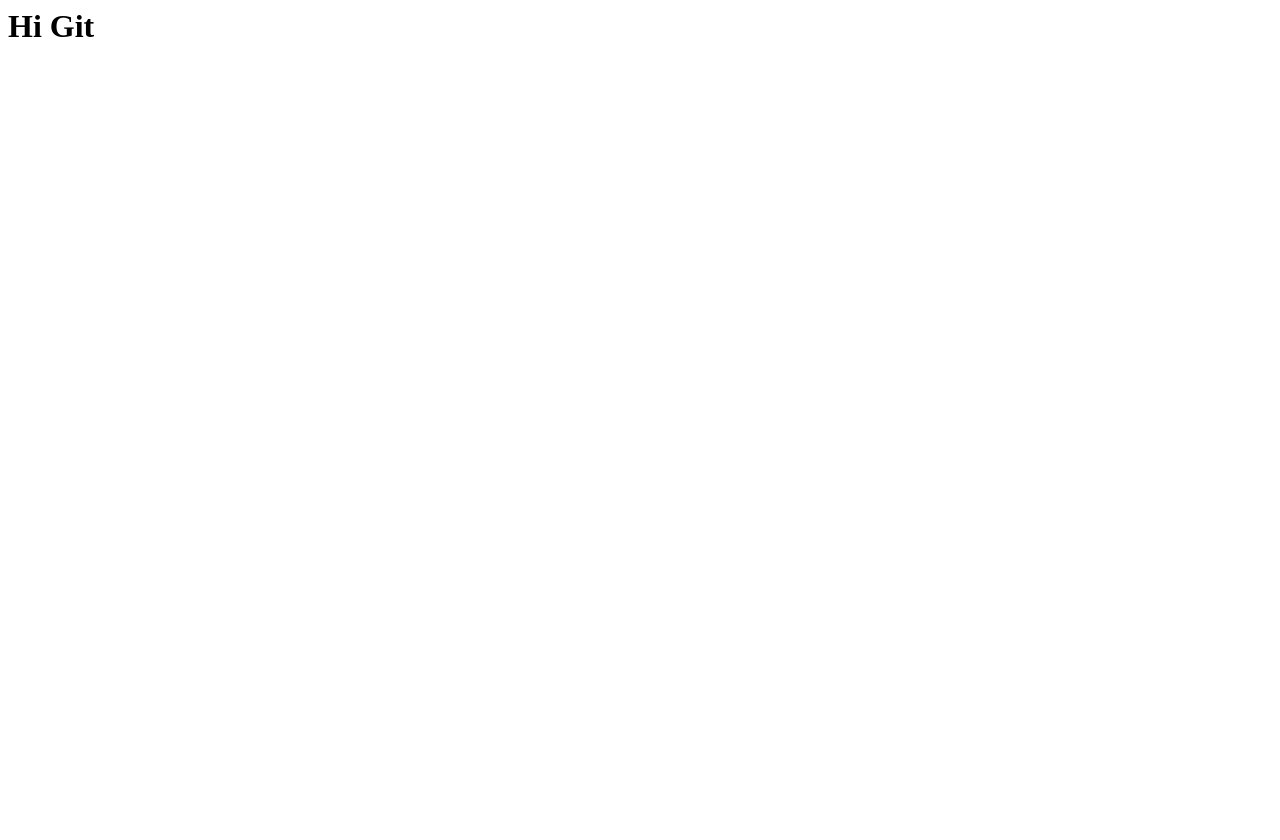
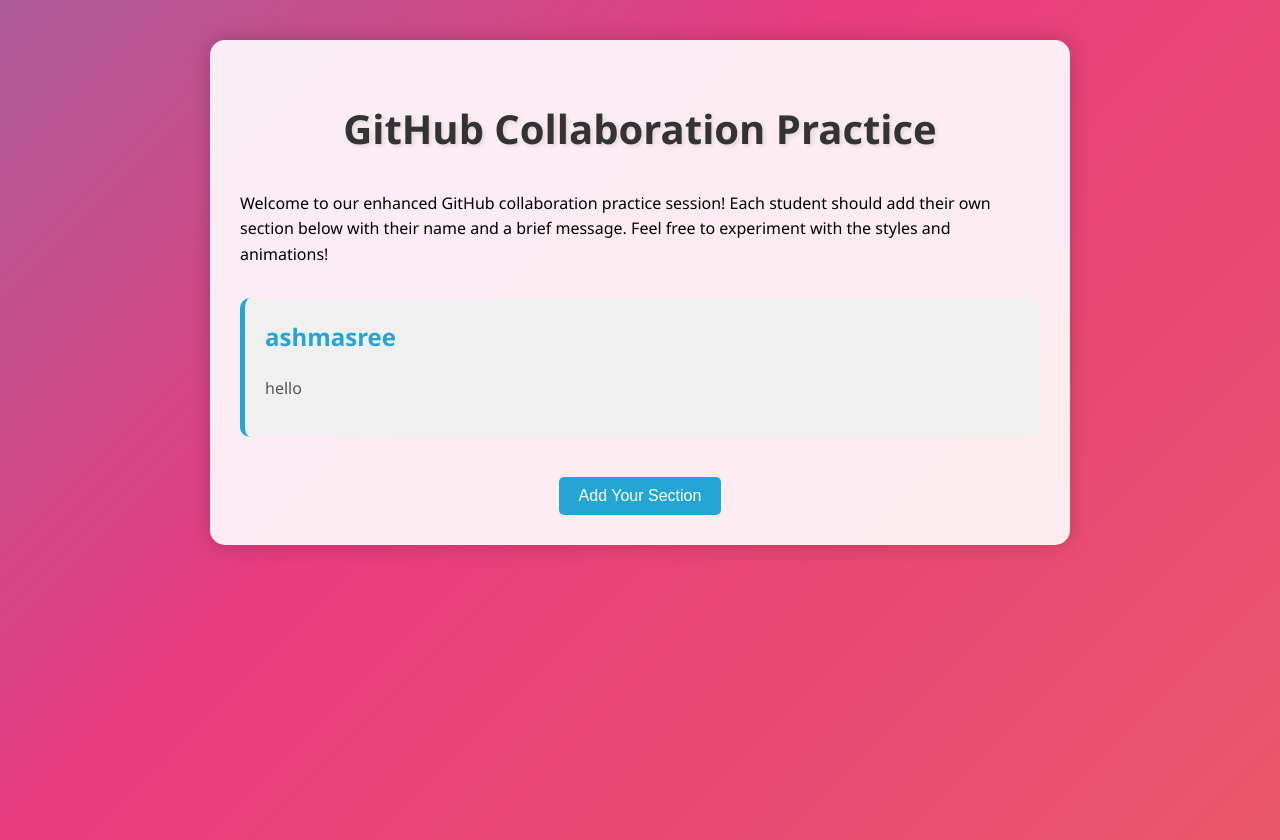
Before and after one commit to mike-eee-24/github_section, a plain HTML site: page index.html in a window 1280 px wide. Before the commit the page ends 800 px from the top, so only its background shows below. Drawn offline with Linux system fonts and the light colour scheme.

Commit message:
ashmasree

```diff
--- a/index.html
+++ b/index.html
@@ -1,5 +1,117 @@
-<html>
+<!DOCTYPE html>
+<html lang="en">
+<head>
+    <meta charset="UTF-8">
+    <meta name="viewport" content="width=device-width, initial-scale=1.0">
+    <title>GitHub Collaboration Practice</title>
+</head>
 <body>
-<h1>Hi Git</h1>
+    <div class="container fade-in">
+        <h1>GitHub Collaboration Practice</h1>
+        <p>Welcome to our enhanced GitHub collaboration practice session! Each student should add their own section below with their name and a brief message. Feel free to experiment with the styles and animations!</p>
+
+        <div class="student-section">
+            <h2>ashmasree</h2>
+            <p>hello</p>
+        </div>
+
+        <!-- More student sections will be added here -->
+
+        <div class="add-section">
+            <button class="add-button">Add Your Section</button>
+        </div>
+    </div>
+
+    <script>
+        document.querySelector('.add-button').addEventListener('click', function() {
+            const newSection = document.createElement('div');
+            newSection.className = 'student-section fade-in';
+            newSection.innerHTML = `
+                <h2>New Student</h2>
+                <p>Replace this text with your own message!</p>
+            `;
+            document.querySelector('.container').insertBefore(newSection, this.parentNode);
+        });
+    </script>
+     <style>
+        @keyframes gradientBG {
+            0% {background-position: 0% 50%;}
+            50% {background-position: 100% 50%;}
+            100% {background-position: 0% 50%;}
+        }
+
+        body {
+            font-family: 'Segoe UI', Tahoma, Geneva, Verdana, sans-serif;
+            line-height: 1.6;
+            margin: 0;
+            padding: 20px;
+            background: linear-gradient(-45deg, #ee7752, #e73c7e, #23a6d5, #23d5ab);
+            background-size: 400% 400%;
+            animation: gradientBG 15s ease infinite;
+            min-height: 100vh;
+        }
+        .container {
+            max-width: 800px;
+            margin: 20px auto;
+            background: rgba(255, 255, 255, 0.9);
+            padding: 30px;
+            border-radius: 15px;
+            box-shadow: 0 0 20px rgba(0,0,0,0.2);
+            transition: transform 0.3s ease;
+        }
+        .container:hover {
+            transform: scale(1.02);
+        }
+        h1 {
+            color: #333;
+            text-align: center;
+            margin-bottom: 30px;
+            font-size: 2.5em;
+            text-shadow: 2px 2px 4px rgba(0,0,0,0.1);
+        }
+        .student-section {
+            margin-top: 30px;
+            padding: 20px;
+            background-color: #f0f0f0;
+            border-radius: 10px;
+            transition: all 0.3s ease;
+            border-left: 5px solid #23a6d5;
+        }
+        .student-section:hover {
+            box-shadow: 0 5px 15px rgba(0,0,0,0.1);
+            transform: translateY(-5px);
+        }
+        .student-section h2 {
+            color: #23a6d5;
+            margin-top: 0;
+        }
+        .student-section p {
+            color: #555;
+        }
+        .add-section {
+            text-align: center;
+            margin-top: 40px;
+        }
+        .add-button {
+            padding: 10px 20px;
+            font-size: 1em;
+            background-color: #23a6d5;
+            color: white;
+            border: none;
+            border-radius: 5px;
+            cursor: pointer;
+            transition: background-color 0.3s ease;
+        }
+        .add-button:hover {
+            background-color: #1b8ab2;
+        }
+        @keyframes fadeIn {
+            from { opacity: 0; }
+            to { opacity: 1; }
+        }
+        .fade-in {
+            animation: fadeIn 1s ease-out;
+        }
+    </style>
 </body>
 </html>
```
